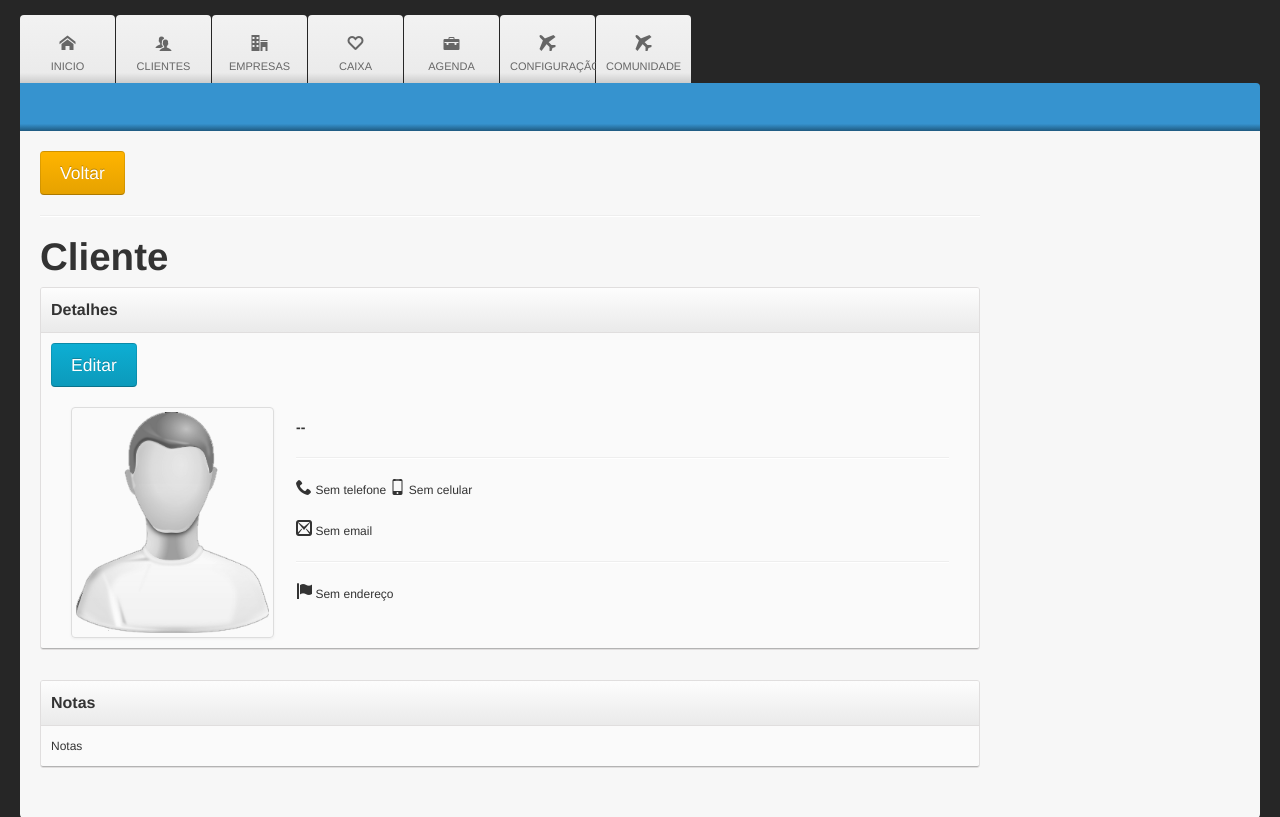
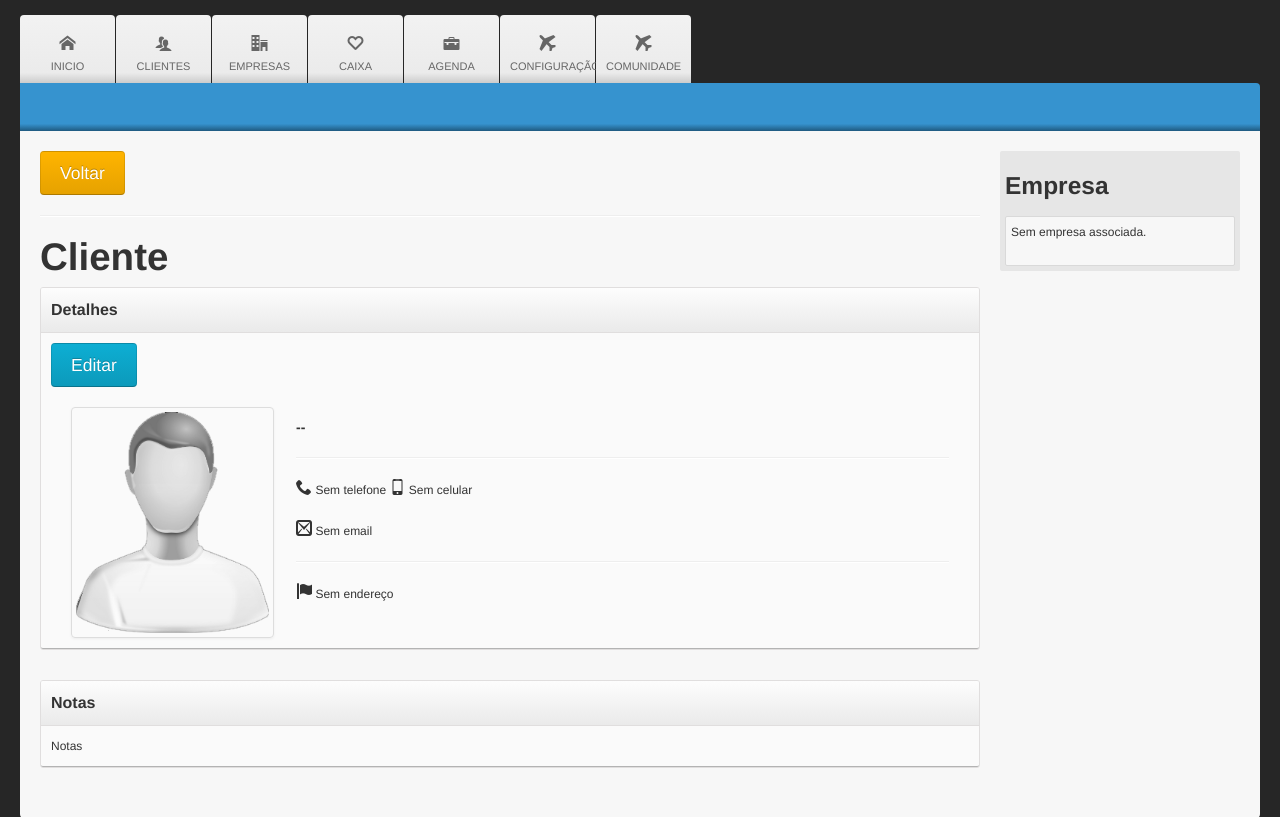
Before and after one commit to adirkuhn/patobeta, a Symfony app: template src/CloudSource/PatoBundle/Resources/views/Clientes/ver.html.twig in a window 1280 px wide. Shown: the part 75-892 px from the top of the page. Run offline with Twig, Linux system fonts and the light colour scheme; the template is opened without the code that fills it, so the values that code supplies are empty; some libraries are stand-ins or nearby versions.

Commit message:
Adicionado box para exibir empresa associada com cliente. Issue #8

```diff
--- a/src/CloudSource/PatoBundle/Resources/views/Clientes/ver.html.twig
+++ b/src/CloudSource/PatoBundle/Resources/views/Clientes/ver.html.twig
@@ -112,3 +112,28 @@
     </div>
 
 {% endblock %}
+
+{% block bodyRight %}
+
+        <div class="wrapper">
+            <h3>Empresa</h3>
+                <ul class="month-income">
+                    {% if cliente.empresa is not null %}
+                        <li onclick="window.location.href='{{ path('pato_empresa_ver', { 'id': cliente.empresa.id }) }}';">
+                            <span class="icon-block blue-block">
+                                <b class="fs1" aria-hidden="true" data-icon=""></b>
+                            </span>
+                            <h5>
+                                {{ cliente.empresa.nomeFantasia }}
+                                <small class="info-fade">
+
+                                </small>
+                            </h5>
+                            <p>{{ cliente.empresa.email }}</p>
+                        </li>
+                    {% else %}
+                        <li>Sem empresa associada.</li>
+                    {% endif %}
+                </ul>
+        </div>
+{% endblock %}
--- a/src/CloudSource/PatoBundle/Resources/views/Empresas/ver.html.twig
+++ b/src/CloudSource/PatoBundle/Resources/views/Empresas/ver.html.twig
@@ -7,7 +7,7 @@
 {% block bodyLeft %}
 
     <div id="acoes-topo" class="wrapper">
-        <button class="btn btn-large btn-warning" onclick="location.href='{{ path('pato_empresa_homepage') }}'">Voltar</button>
+        <button class="btn btn-large btn-warning" onclick="window.history.back()">Voltar</button>
         <div class="clearfix"></div>
     </div>
 
@@ -113,6 +113,7 @@
     <div class="wrapper">
         <h3>Contatos</h3>
         <ul class="month-income">
+            {% if empresa.empregados is not null %}
                 {% for empregado in empresa.empregados %}
                     <li onclick="window.location.href='{{ path('pato_cliente_get_view', { 'id': empregado.id }) }}';">
                         <span class="icon-block blue-block">
@@ -127,6 +128,9 @@
                         <p>{{ empregado.email }}</p>
                     </li>
                 {% endfor %}
+            {% else %}
+                <li>Sem funcionários associados.</li>
+            {% endif %}
         </ul>
     </div>
 {% endblock %}
```
Lines whose indentation alone changed are shown as unchanged.
